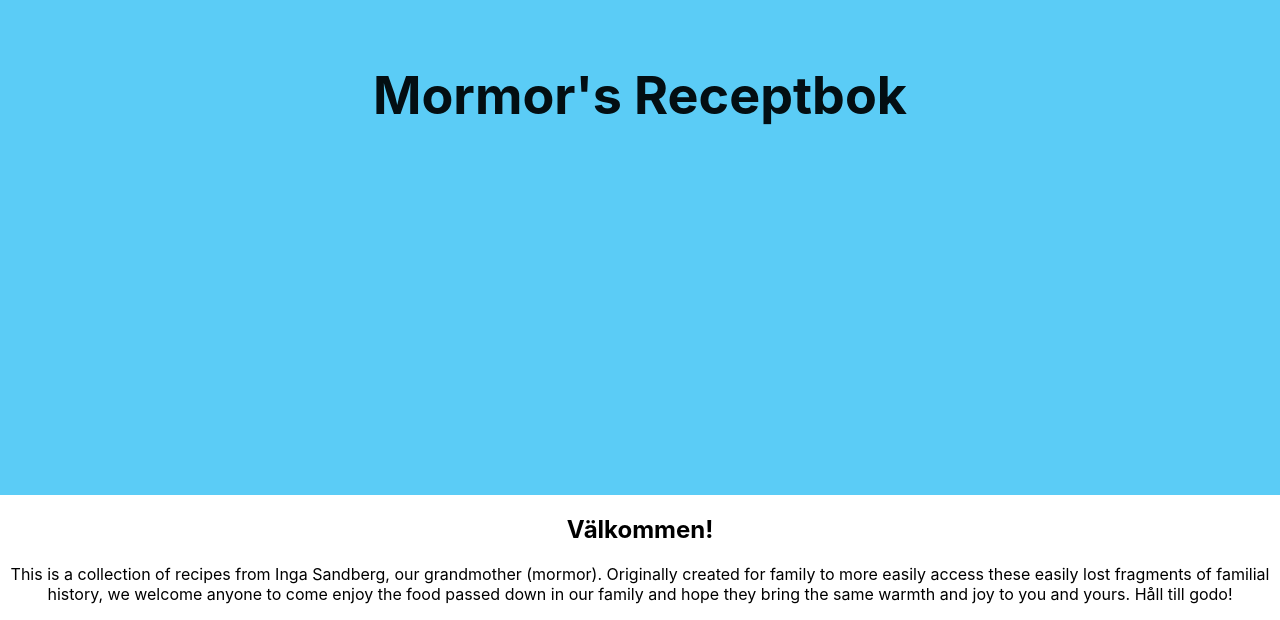
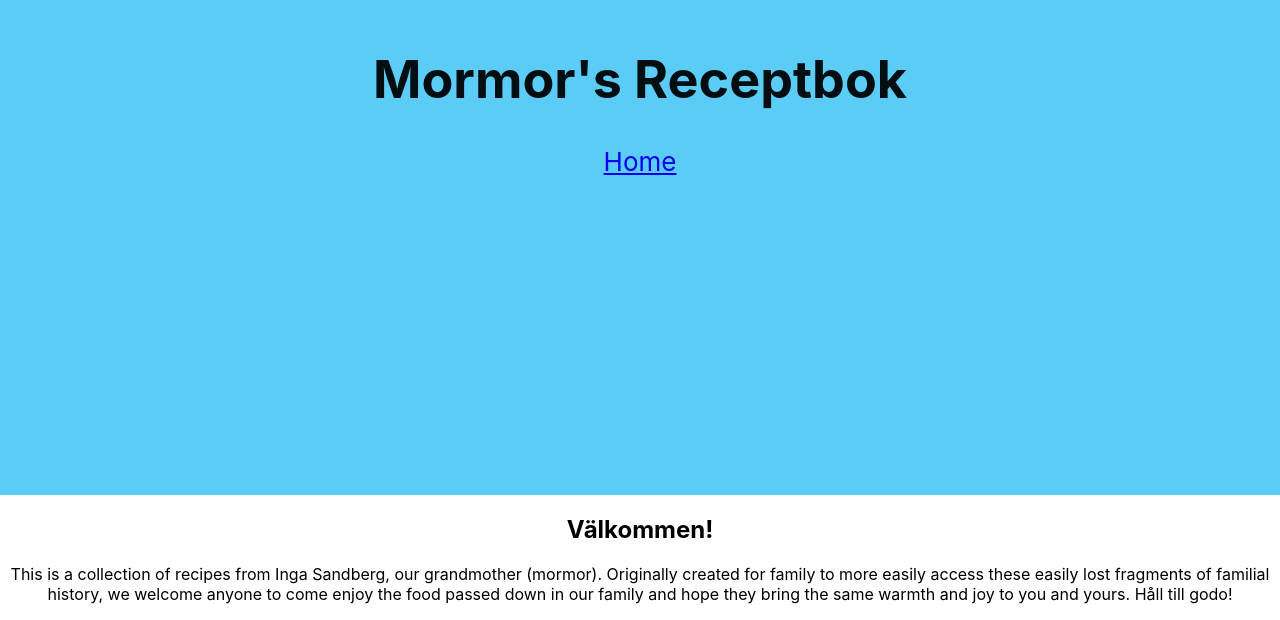
Before and after one commit to ConnorAndersonLarson/receptbok, a React (Create React App) app: page / in a window 1280 px wide. Shown: the part 305-925 px from the top of the page. Built offline with nearby package versions, Linux system fonts and the light colour scheme.

Commit message:
Add Routing

```diff
--- a/package.json
+++ b/package.json
@@ -8,6 +8,7 @@
     "@testing-library/user-event": "^13.5.0",
     "react": "^18.2.0",
     "react-dom": "^18.2.0",
+    "react-router-dom": "^6.21.1",
     "react-scripts": "5.0.1",
     "sass": "^1.69.7",
     "web-vitals": "^2.1.4"
--- a/src/App.js
+++ b/src/App.js
@@ -1,12 +1,16 @@
 import Header from './Header/Header.js';
 import Home from './Home/Home.js';
 import './App.scss';
+import { Route, Routes } from 'react-router-dom';
+
 
 function App() {
   return (
     <div className="App">
       <Header />
-      <Home />
+      <Routes>
+        <Route exact path="/" element={<Home/>} />
+      </Routes>
     </div>
   );
 }
--- a/src/Header/Header.js
+++ b/src/Header/Header.js
@@ -1,10 +1,16 @@
 import './Header.scss';
+import { NavLink } from 'react-router-dom';
 
 function Header() {
 
   return(
     <header className="App-header">
       <h1>Mormor's Receptbok</h1>
+      <div className="btmbox">
+        <div className="links">
+          <NavLink exact to='/' className="navBtn hovershdw" activeClassName="selected">Home</NavLink>
+        </div>
+      </div>
     </header>
   )
 };
--- a/src/index.js
+++ b/src/index.js
@@ -3,12 +3,14 @@ import ReactDOM from 'react-dom/client';
 import './index.scss';
 import App from './App';
 import reportWebVitals from './reportWebVitals';
+import { BrowserRouter } from 'react-router-dom';
 
 const root = ReactDOM.createRoot(document.getElementById('root'));
 root.render(
-  <React.StrictMode>
+  <BrowserRouter>
     <App />
-  </React.StrictMode>
+  </BrowserRouter>,
+  document.getElementById('root')
 );
 
 // If you want to start measuring performance in your app, pass a function
```
Also changed, not shown: 1 other file (tests, documents, lock files or other folders).
